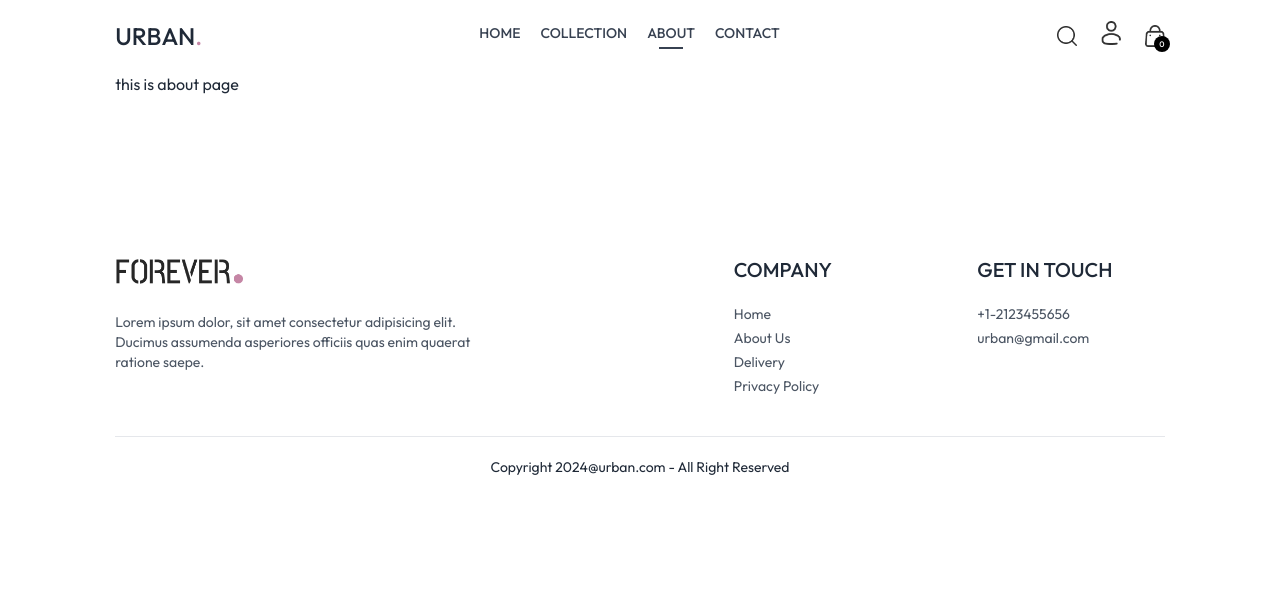
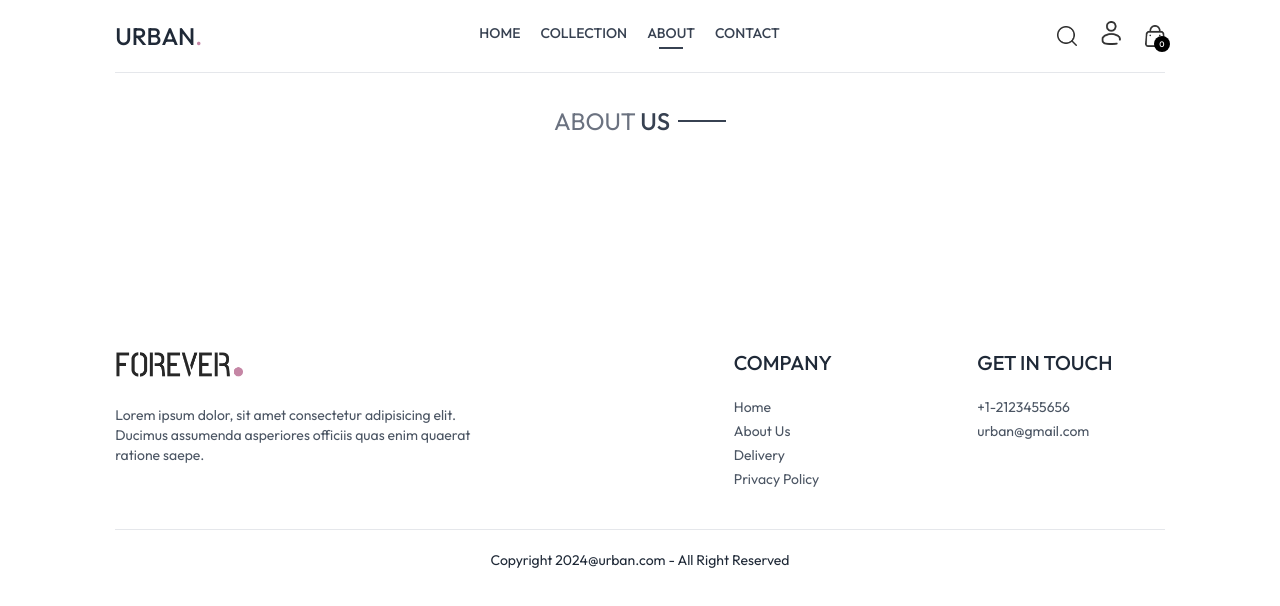
Before and after one commit to ashrafultusar/urban-frontend, a React (Vite) app in the folder urban-frontend/: page /about in a window 1280 px wide. Shown: the top 606 px of the page. Built offline with nearby package versions, Linux system fonts and the light colour scheme.

Commit message:
added about page

```diff
--- a/urban-frontend/src/pages/About.jsx
+++ b/urban-frontend/src/pages/About.jsx
@@ -1,11 +1,17 @@
-import React from 'react';
+import React from "react";
+import Title from "../components/Title";
 
 const About = () => {
-    return (
-        <div>
-           this is about page
-        </div>
-    );
+  return (
+    <div>
+      <div className="text-2xl text-center pt-8 border-t">
+        <Title text1={"about"} text2={"us"}></Title>
+          </div>
+          <div className="my-10 flex flex-col md:flex-row gap-16">
+
+          </div>
+    </div>
+  );
 };
 
 export default About;
```
